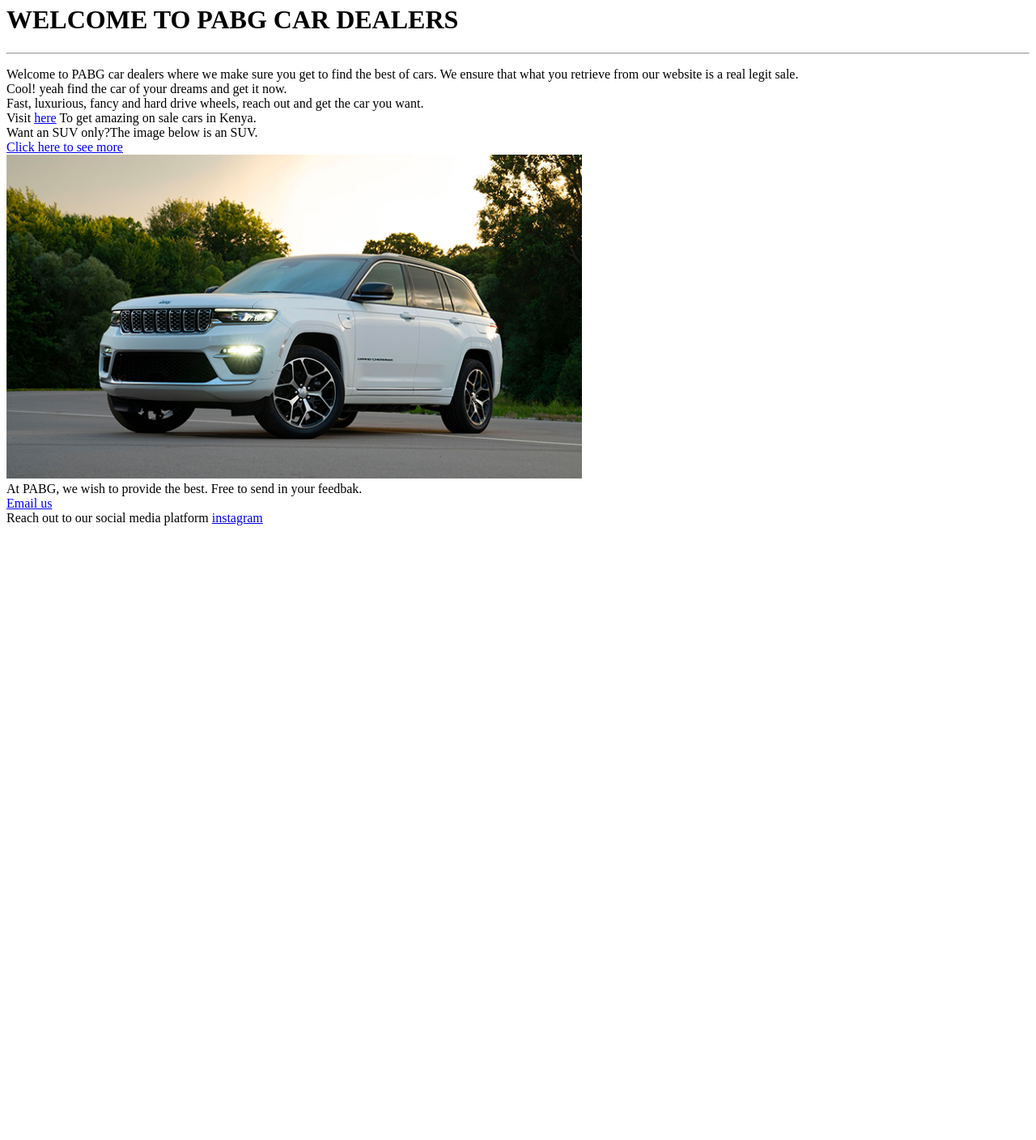
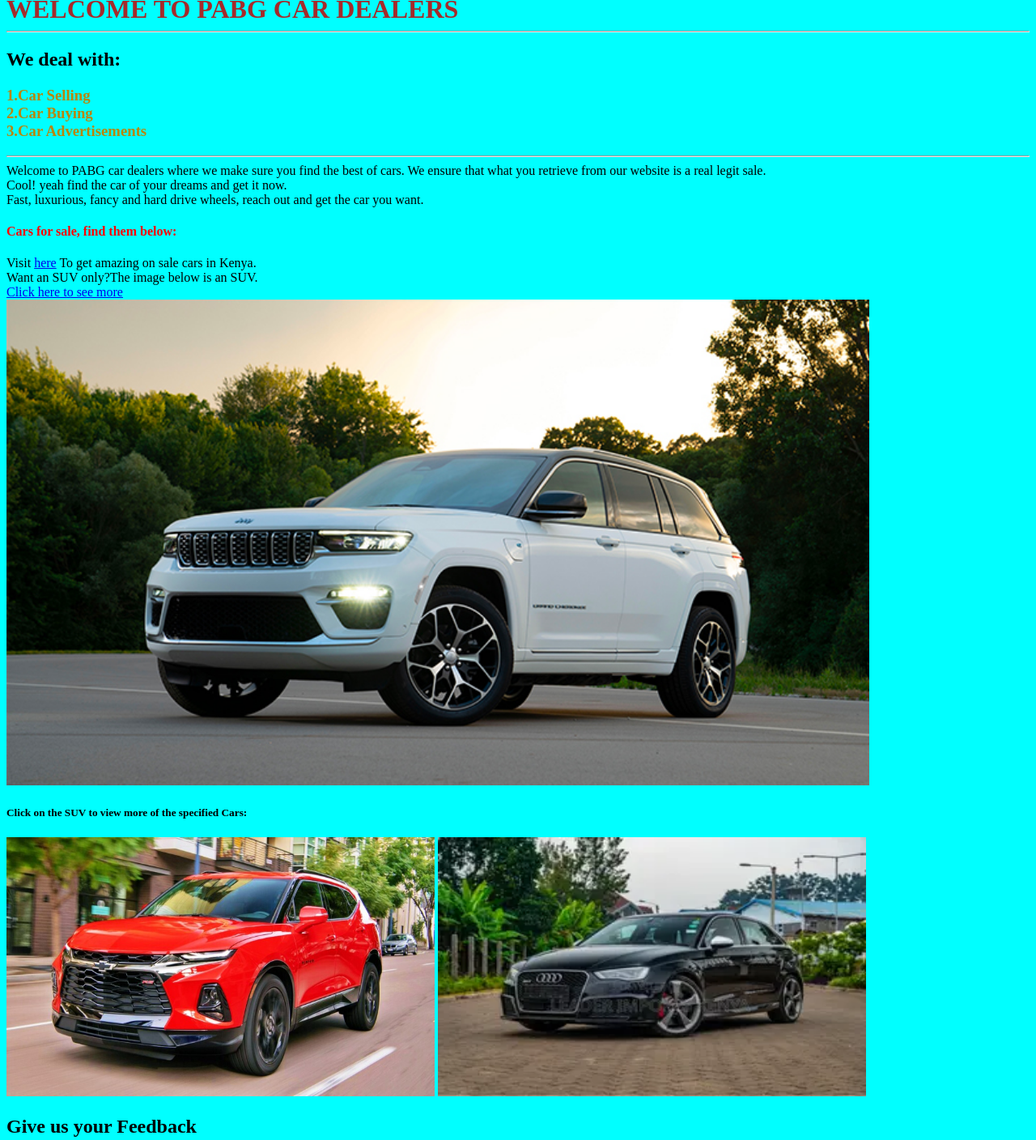
Before and after one commit to pabg-8/CAR-DEALERSHIP-MIS, a plain HTML site: page CAR DEALERSHIP MIS/CARDEALERSHIP MANAGEMENT SYSTEM/index.html in a window 1280 px wide. Shown: the part 15-1423 px from the top of the page at 81% size. Before the commit the page ends 800 px from the top, so only its background shows below. Drawn offline with Linux system fonts and the light colour scheme.

Commit message:
Add files via upload
uploaded my html code now with cascading style sheet.

```diff
--- a/CAR DEALERSHIP MIS/CARDEALERSHIP MANAGEMENT SYSTEM/index.html
+++ b/CAR DEALERSHIP MIS/CARDEALERSHIP MANAGEMENT SYSTEM/index.html
@@ -2,23 +2,55 @@
 <html lang="en">
 <head>
     <title>Car Dealership Management System</title>
+    <style>
+      body{
+        background-color: aqua;
+      }h1{
+        display: contents;
+        color: brown;
+      }P{
+        color: black;
+      }h2{
+        color: black;
+      }h3{
+        color: darkgoldenrod;
+      }h4{
+        color: red;
+      }
+</style>
 </head>
 <body>
   <h1>WELCOME TO PABG CAR DEALERS</h1><hr>
-</body>
-<p>
-    Welcome to PABG car dealers where we make sure you get to find the best of cars.
+  <p>
+    <h2>We deal with:<br>
+    <h3>1.Car Selling<br></a>
+    2.Car Buying<br>
+    3.Car Advertisements<br></h3></h2><hr>
+
+    Welcome to PABG car dealers where we make sure you find the best of cars.
     We ensure that what you retrieve from our website is a real legit sale.<br>
     Cool! yeah find the car of your dreams and get it now.<br>Fast, luxurious, fancy and hard drive wheels, reach out and
-    get the car you want. <br>
+    get the car you want.<br>
+
+  <h4>
+    Cars for  sale, find them below:
+  </h4>
     Visit <a href="https://autochek.africa/ke/cars-for-sale/new" title="Cars for sale in kenya" target="self">here</a>
     To get amazing on sale cars in Kenya.<br>
     Want an SUV only?The image below is an SUV.<br>
     <a href="https://jiji.co.ke/cars/suv" title="SUV cars in Kenya" target="self">Click here to see more</a><br>
-    <img src="IMAGES/725x408-Grand-Cherokee.jpg"  height="400" alt="Sample of an SUV" title="SUV"><br>
+    <img src="IMAGES/725x408-Grand-Cherokee.jpg"  height="600" alt="Sample of an SUV" title="SUV"><br>
+    <h5>Click on the SUV to view more of the specified Cars:</h5></p>
 
-    At PABG, we wish to provide the best. Free to send in your feedbak. <br>
-    <a href="mailto:pablopabby@gmail.com" title="Email" target="_blank">Email us</a><br>
-    Reach out to our social media platform <a href="https://www.instagram.com/_pabl._o/" title="instagram page" target="self">instagram</a>
+
+    <a href="https://jiji.co.ke/cars/red " title=" Red SUV's" target="_self">
+    <img src="/IMAGES/Red SUV.jpg" height="320" width="529" alt="red SUV" title="Click to see more of red SUV's"></a>
+    <a href="https://jiji.co.ke/cars/black" title="Black SUV's" target="_self">
+    <img src="/IMAGES/black SUV.jpg" height="320" width="529" alt="black SUV" title="Click to see more of Black SUV's"></a>
+
+    <h2>Give us your Feedback</h2>
+    At PABG, we wish to provide the best. Feel free to send in your feedbak.<br>
+    Via Email <a href="mailto:pablopabby@gmail.com" title="Email" target="_blank">Email us</a><br>
+    Reach out to our social media platform on<br><a href="https://www.instagram.com/_pabl._o/" title="instagram Page" target="self">instagram</a><br>
 </body>
 </html>
```
Also changed, not shown: CAR DEALERSHIP MIS/CARDEALERSHIP MANAGEMENT SYSTEM/IMAGES/black SUV.jpg (added).
